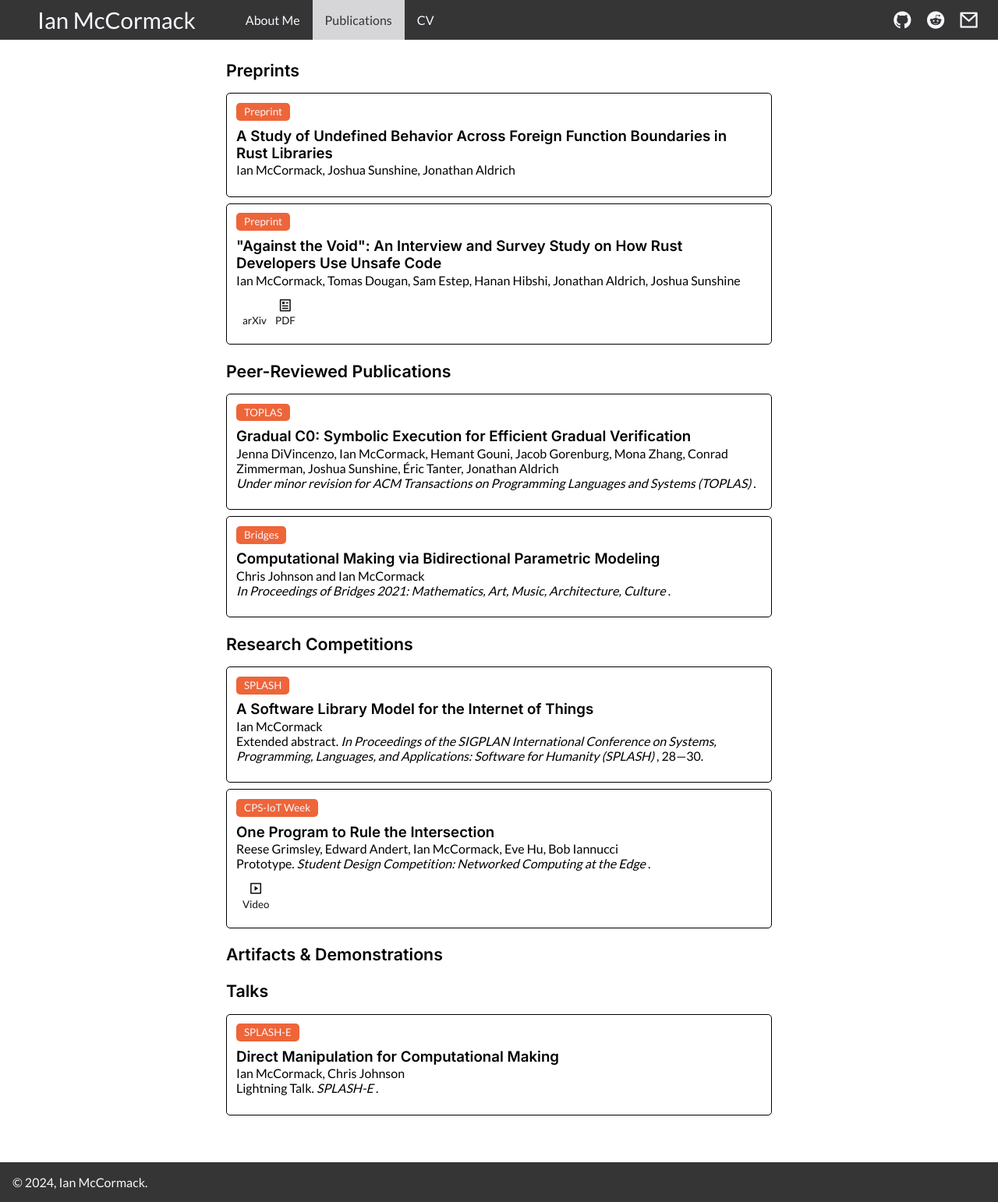
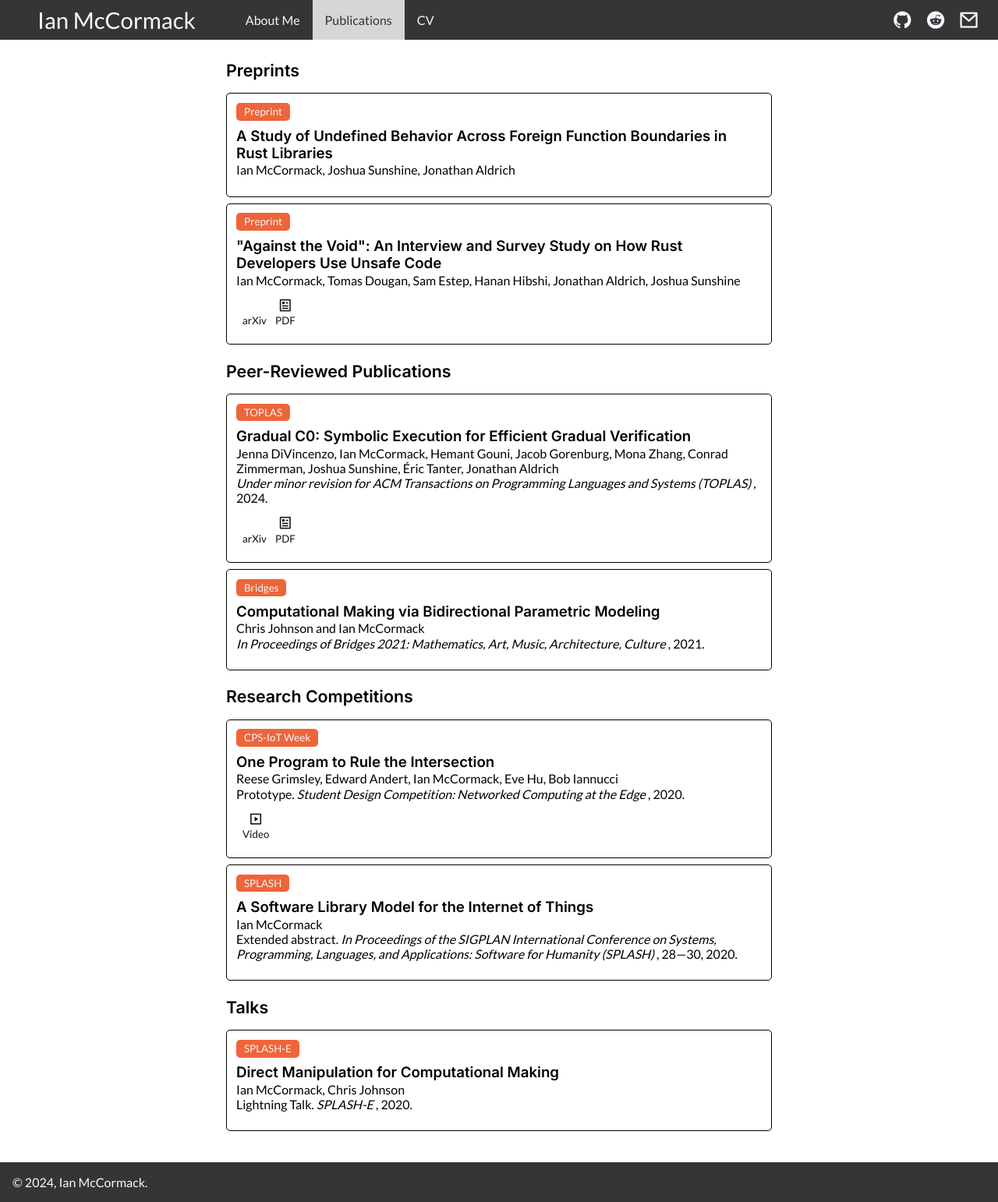
Before and after one commit to icmccorm/site, a Jekyll site: the page built from pubs.md, in a window 1280 px wide. Shown: the whole page at 78% size. Built offline with Jekyll 4.4.1, drawn with Linux system fonts in a browser that asks for light colours; a style sheet for code colours, icons or effects is not loaded; our own code applies the rules of GitHub Pages for plain Markdown files.

Commit message:
Fixed duplicate slides links.

```diff
--- a/_includes/publication.html
+++ b/_includes/publication.html
@@ -10,7 +10,7 @@
                 {% if include.pub.category != "preprint" %}
                 {% if include.pub.type %} {{include.pub.type}}.{% endif %}
                 <em>{{include.pub.in}}</em> {%if include.pub.pages %}, {{include.pub.pages}}{%
-                endif %}.
+                endif %}, {% capture year %}{{include.pub.date | date: "%Y"}}{% endcapture %}{{year}}.
                 {% endif %}
             </p>
         </div>
@@ -52,13 +52,6 @@
             </a>
             {% endif %}
 
-            {% if slides_file %}
-            <a href="{{slides_filename}}" class="pub-link-box">
-                <i class="pub-link ri-slideshow-line"></i>
-                <p>Slides</p>
-            </a>
-            {% endif %}
-
             {% if poster_file %}
             <a href="{{poster_filename}}" class="pub-link-box">
                 <i class="ri-table-line"></i>
--- a/pubs.md
+++ b/pubs.md
@@ -1,7 +1,6 @@
 ---
 layout: default
 ---
-
 
 ## Preprints
 {% assign preprint_pubs = site.publications | where: "category", "preprint" | sort: 'date' | reverse %}
@@ -21,12 +20,6 @@ layout: default
 {% include publication.html pub=conf_pub %}
 {% endfor %}
 
-## Artifacts & Demonstrations
-{% assign artifact_pubs = site.publications | where: "category", "artifact" %}
-{% for art_pub in artifact_pubs%}
-{% include publication.html pub=art_pub %}
-{% endfor %}
-
 ## Talks
 {% assign talk_pubs = site.publications | where: "category", "talk" %}
 {% for talk_pub in talk_pubs %}
```
Also changed, not shown: _publications/arxiv_gv.md (+1 -0 lines), _publications/cps_ttpython20.md (+1 -1 lines), index.md (+1 -1 lines), 6 other files.
